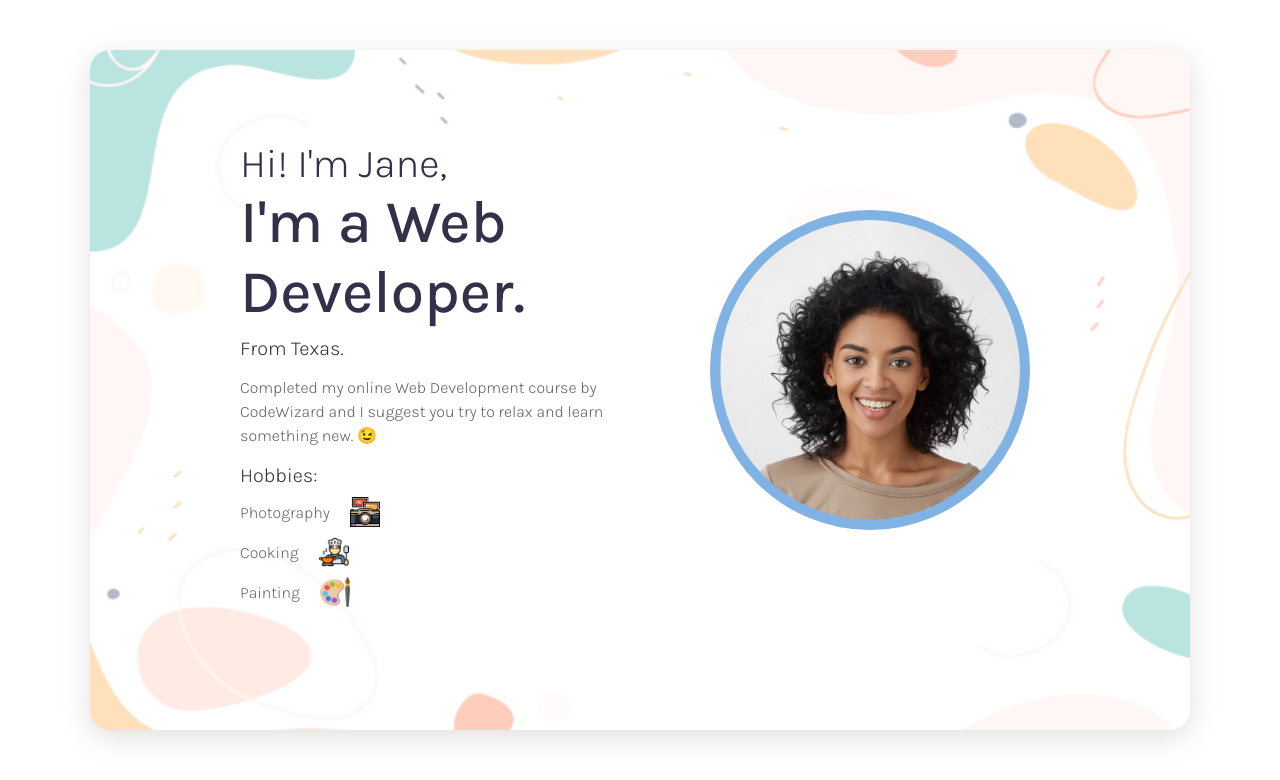
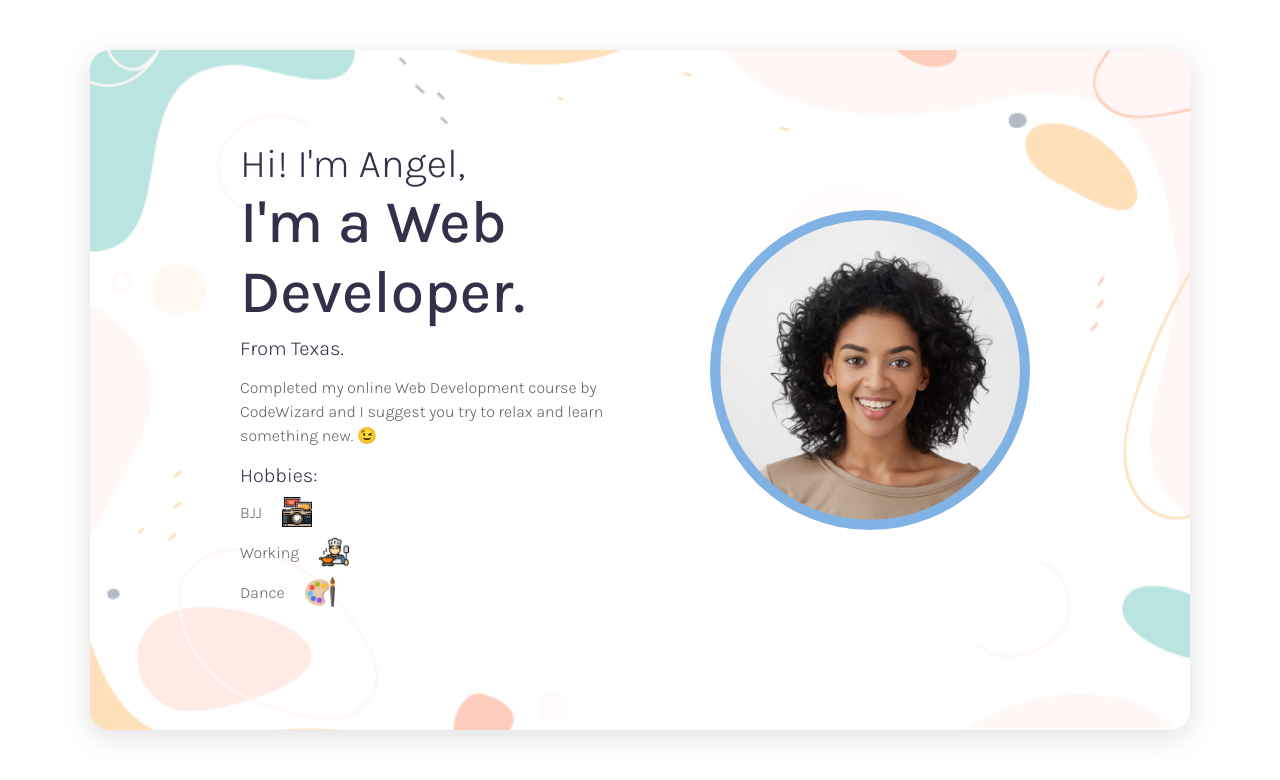
Before and after one commit to utsa-angel/utsa-angel.github.io, a plain HTML site: page index.html in a window 1280 px wide. Drawn offline with Linux system fonts and the light colour scheme.

Commit message:
made changes

```diff
--- a/index.html
+++ b/index.html
@@ -13,14 +13,14 @@
     <div class="container">
         <img src="img/p4.png" class="mypic">
         <div class="info">
-            <h3>Hi! I'm Jane,</h3>
+            <h3>Hi! I'm Angel,</h3>
             <h2>I'm a Web Developer.</h2>
             <h4>From Texas.</h4>
             <p>Completed my online Web Development course by CodeWizard and I suggest you try to relax and learn something new. &#x1F609; </p>
             <h4>Hobbies:</h4>
-            <div class="hobbies">Photography <img src="img/photography.png" class="icon"> </div>
-            <div class="hobbies"> Cooking <img src="img/cooking.png" class="icon"></div>
-            <div class="hobbies"> Painting <img src="img/painting.png" class="icon"></div>
+            <div class="hobbies">BJJ <img src="img/photography.png" class="icon"> </div>
+            <div class="hobbies"> Working <img src="img/cooking.png" class="icon"></div>
+            <div class="hobbies"> Dance <img src="img/painting.png" class="icon"></div>
         </div>
     </div>
 
```
